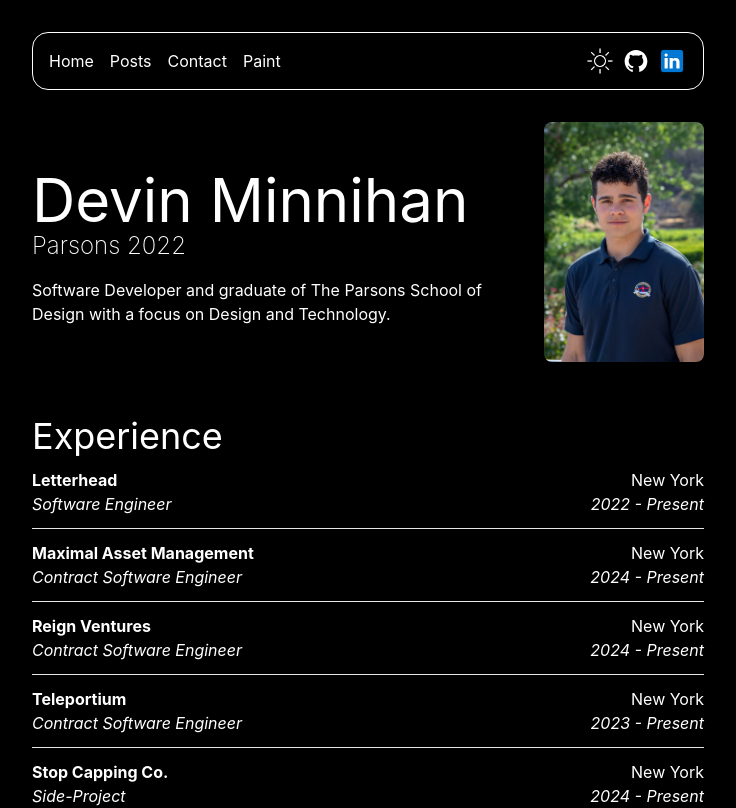
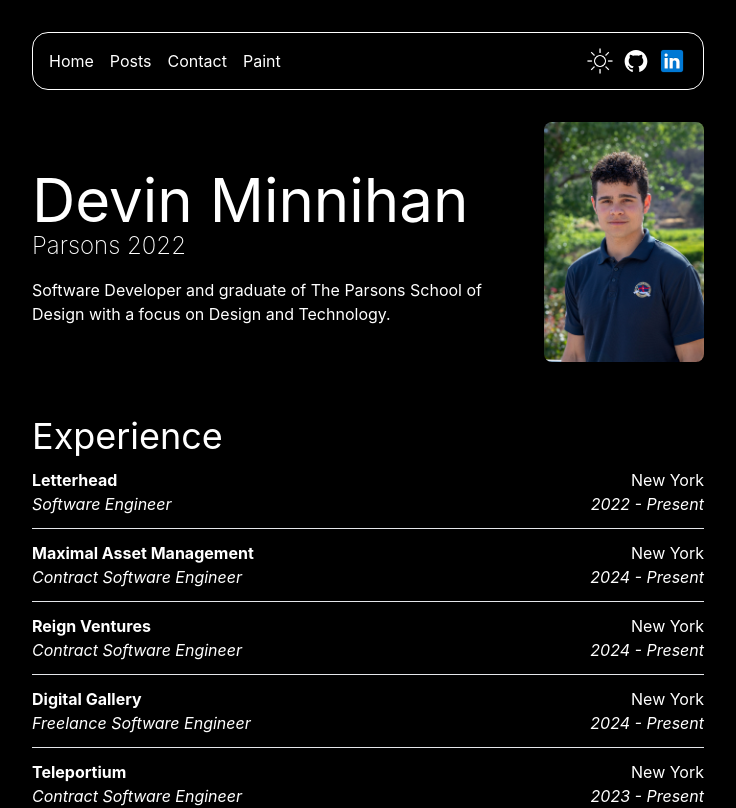
Before and after one commit to d2vin/mywebsite, a Next.js app: page / in a window 1280 px wide. Shown: the top 808 px of the page, without its empty margins (272-1008 px from the left). Built offline with nearby package versions, Linux system fonts and the light colour scheme.

Commit message:
feat: add site

```diff
--- a/components/experience.tsx
+++ b/components/experience.tsx
@@ -28,6 +28,14 @@
         yearFrom={'2024'}
         yearTo={'Present'}
         link={'https://www.reignvc.com/'}
+      />
+      <ExperienceLink
+        company={'Digital Gallery'}
+        position={'Freelance Software Engineer'}
+        location={'New York'}
+        yearFrom={'2024'}
+        yearTo={'Present'}
+        link={'https://kaito-mu.vercel.app/'}
       />
       <ExperienceLink
         company={'Teleportium'}
```
